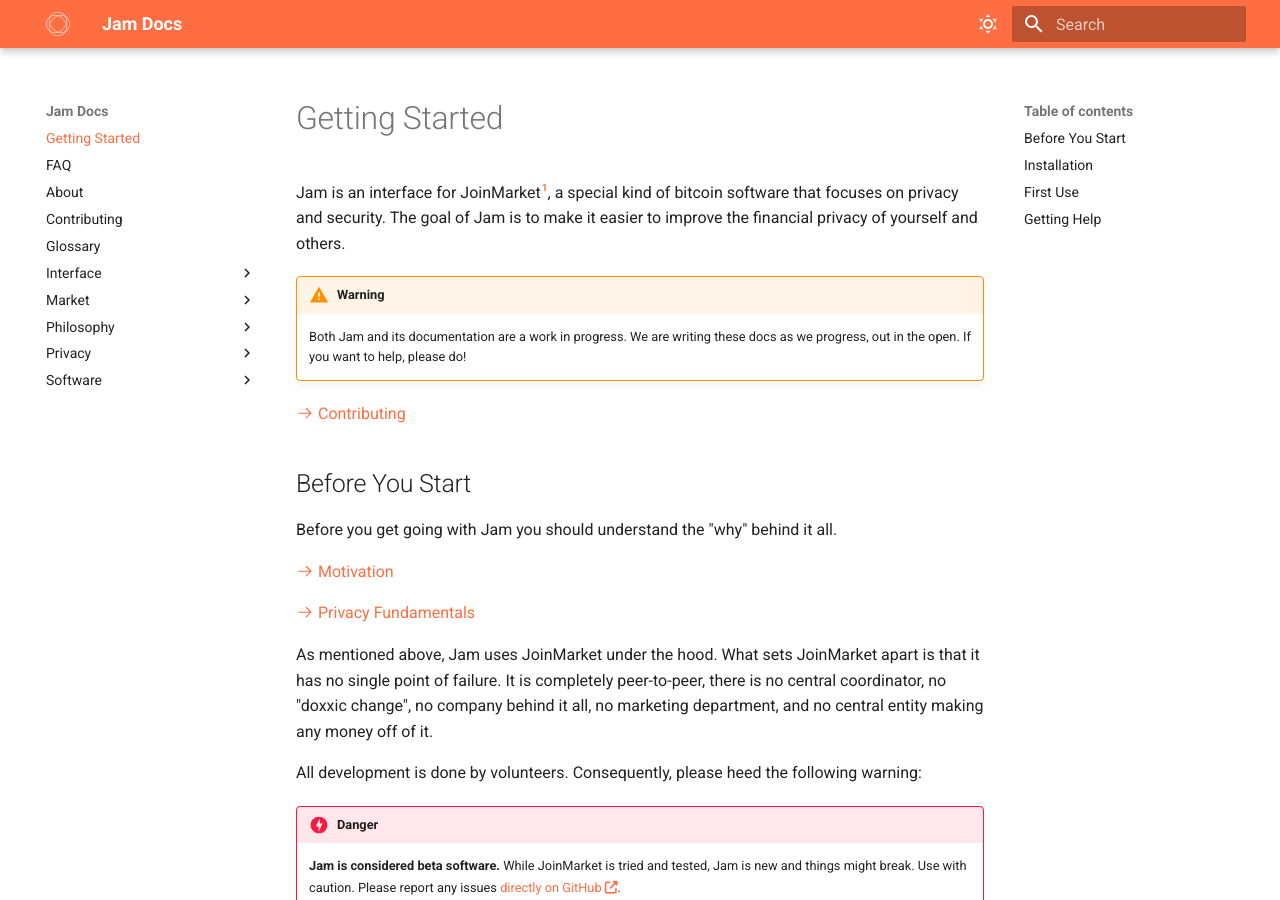
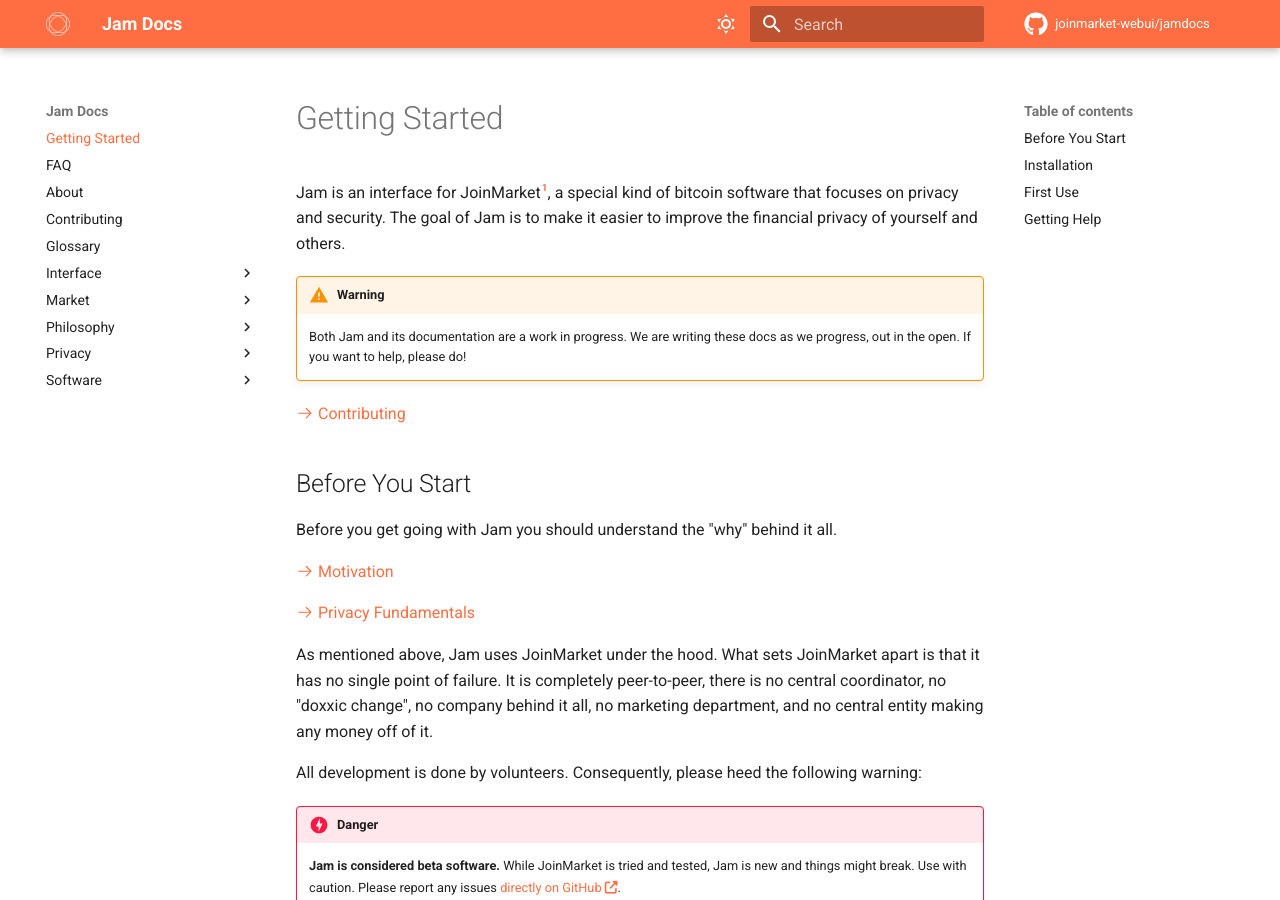
Before and after one commit to joinmarket-webui/jamdocs, an MkDocs documentation site: the page built from docs/index.md, in a window 1280 px wide and 900 px high. Built offline with MkDocs 1.6.1 and Material for MkDocs 9.7.7, drawn with Linux system fonts in a browser that asks for light colours; nearby versions of some CDN libraries; comment, search, counter and statistics services are not loaded.

Commit message:
feat: edit button on pages (#5)

```diff
--- a/mkdocs.yml
+++ b/mkdocs.yml
@@ -1,8 +1,12 @@
 site_name: Jam Docs
 copyright: Except where otherwise noted, content on this site is licensed under the GNU FDL.
+repo_url: https://github.com/joinmarket-webui/jamdocs
+repo_name: joinmarket-webui/jamdocs
 theme:
   name: material
   logo: assets/logo.png
+  icon:
+    repo: fontawesome/brands/github
   palette:
 
     # Palette toggle for light mode
```
